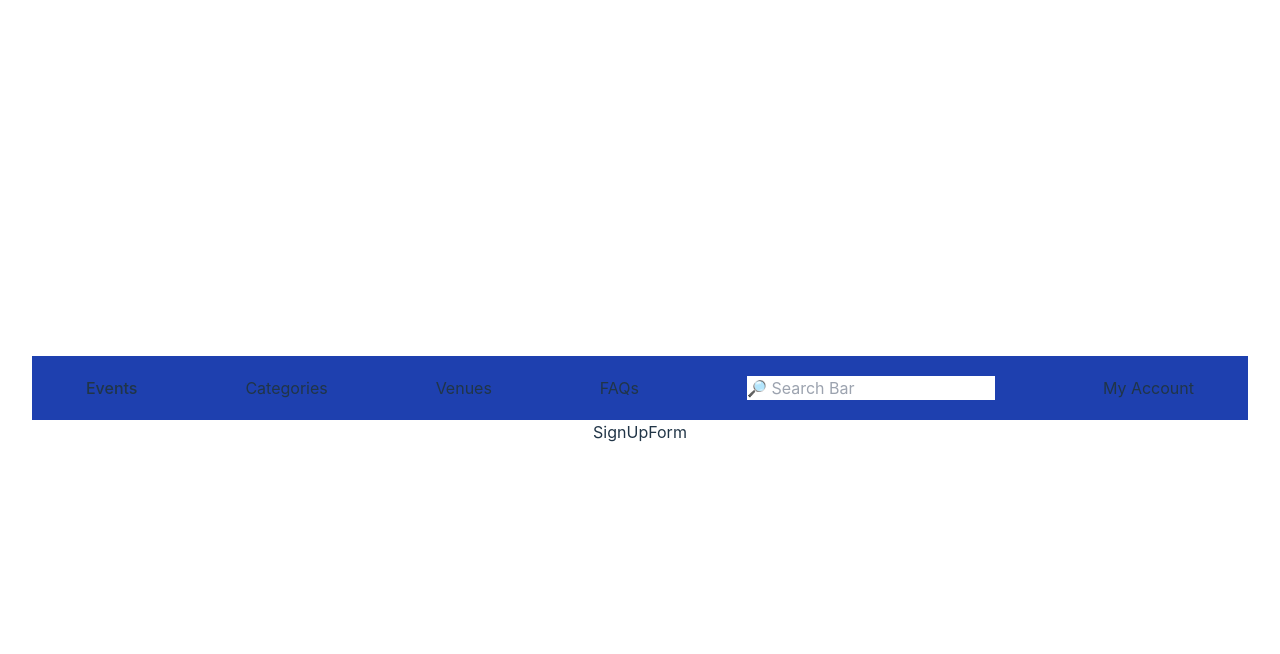
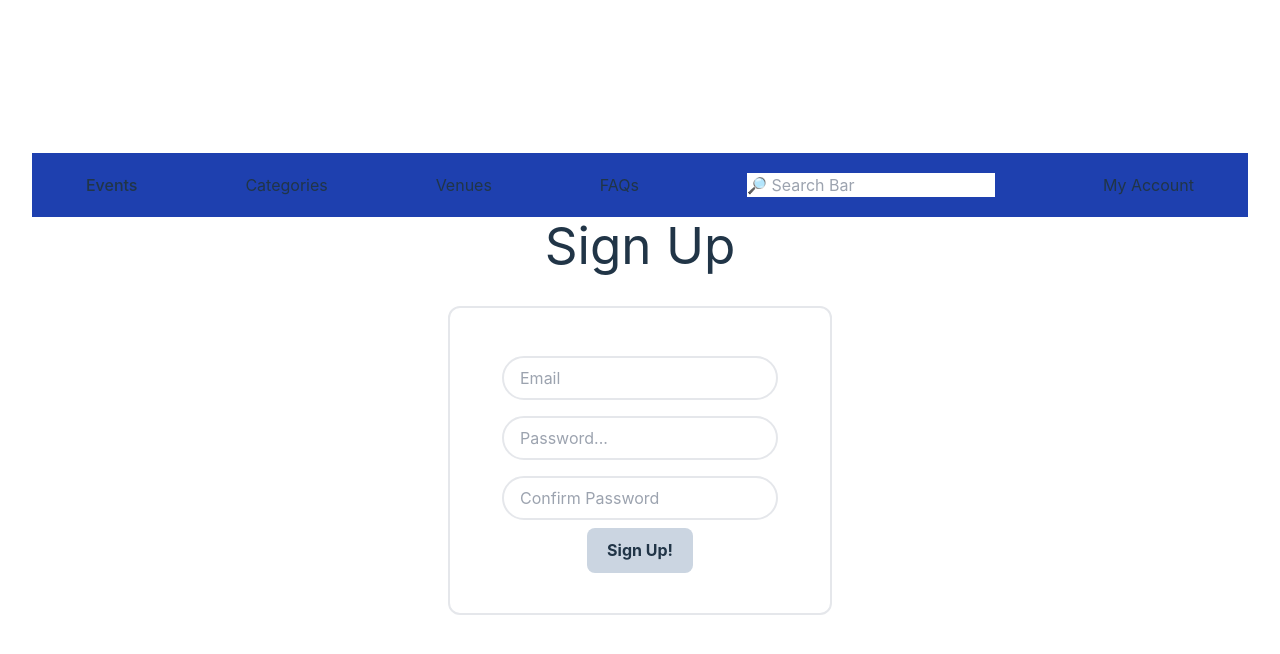
Before and after one commit to t-s-w/project3, a React (Vite) app: page /signup in a window 1280 px wide. Shown: the top 654 px of the page. Built offline with nearby package versions, Linux system fonts and the light colour scheme; a web font is replaced by a local one.

Commit message:
Add sign up form UI

```diff
--- a/src/pages/SignUpPage/SignUpPage.jsx
+++ b/src/pages/SignUpPage/SignUpPage.jsx
@@ -1,3 +1,22 @@
+import { useState } from 'react';
+
 export default function SignUpPage() {
-    return <div>SignUpForm</div>
+    const [formState, setFormState] = useState('idle');
+
+    const handleSubmit = function (evt) {
+        evt.preventDefault()
+        console.log(evt.target)
+    }
+
+    return <>
+        <h1>Sign Up</h1>
+        <form className="m-8 flex place-content-center" onSubmit={handleSubmit}>
+            <fieldset className="border-solid border-2 flex flex-col place-content-center place-items-center w-1/3 rounded-xl p-10">
+                <input className="p-2 pl-4 m-2 border-solid border-2 rounded-full" type="email" name="email" placeholder="Email" />
+                <input className="p-2 pl-4 m-2 border-solid border-2 rounded-full" type="password" name="password" placeholder="Password..." />
+                <input className="p-2 pl-4 m-2 border-solid border-2 rounded-full" type="password" name="confirmPassword" placeholder="Confirm Password" />
+                <button className="w-fit bg-slate-300 font-bold">Sign Up!</button>
+            </fieldset>
+        </form>
+    </>
 }
```
